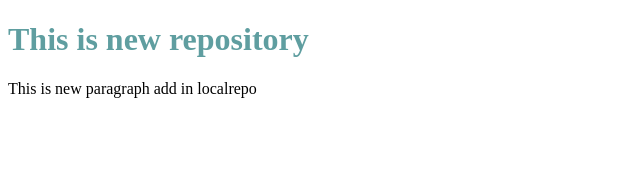
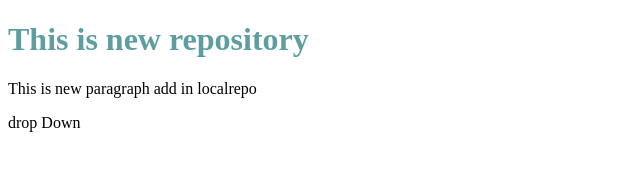
Before and after one commit to MdAasif06/localRepo, a plain HTML site: page index.html in a window 1280 px wide. Shown: the full height of the page, 0-640 px from the left. Drawn offline with Linux system fonts and the light colour scheme.

Commit message:
add drop down feature

```diff
--- a/index.html
+++ b/index.html
@@ -9,5 +9,6 @@
 <body>
     <h1>This is new repository</h1>
     <p>This is new paragraph add in localrepo</p>
+    <span>drop Down</span>
 </body>
 </html>
```
